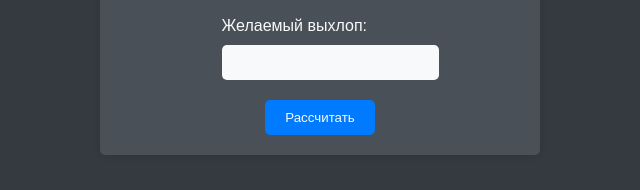
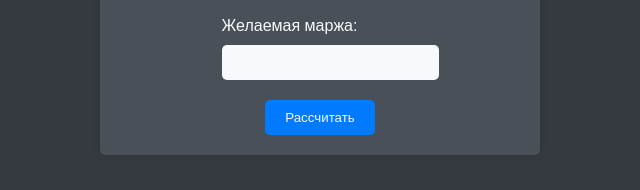
Before and after one commit to severmost/calculator, a plain HTML site: page index.html in a window 1280 px wide. Shown: the part 296-486 px from the top of the page, 320-960 px from the left. Drawn offline with Linux system fonts and the light colour scheme.

Commit message:
Update index.html

```diff
--- a/index.html
+++ b/index.html
@@ -25,7 +25,7 @@
 				</select>
 			</div>
 			<div class="form-group">
-				<label for="result">Желаемый выхлоп:</label>
+				<label for="result">Желаемая маржа:</label>
 				<input type="number" id="result" name="result">
 			</div>
 			<button type="button" onclick="calculate()">Рассчитать</button>
```
